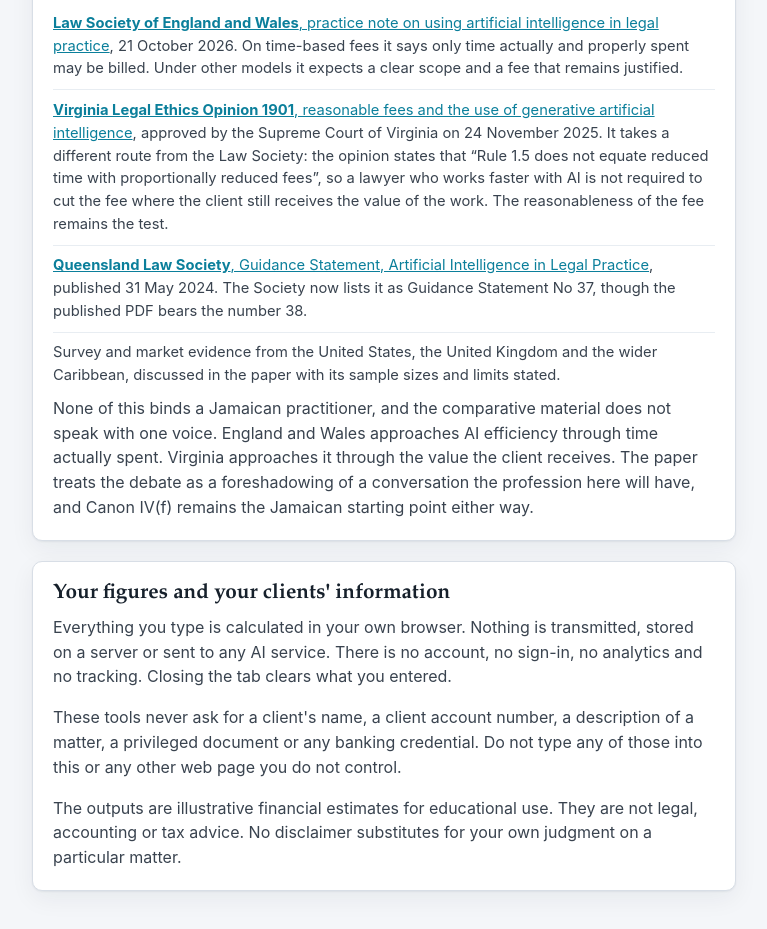
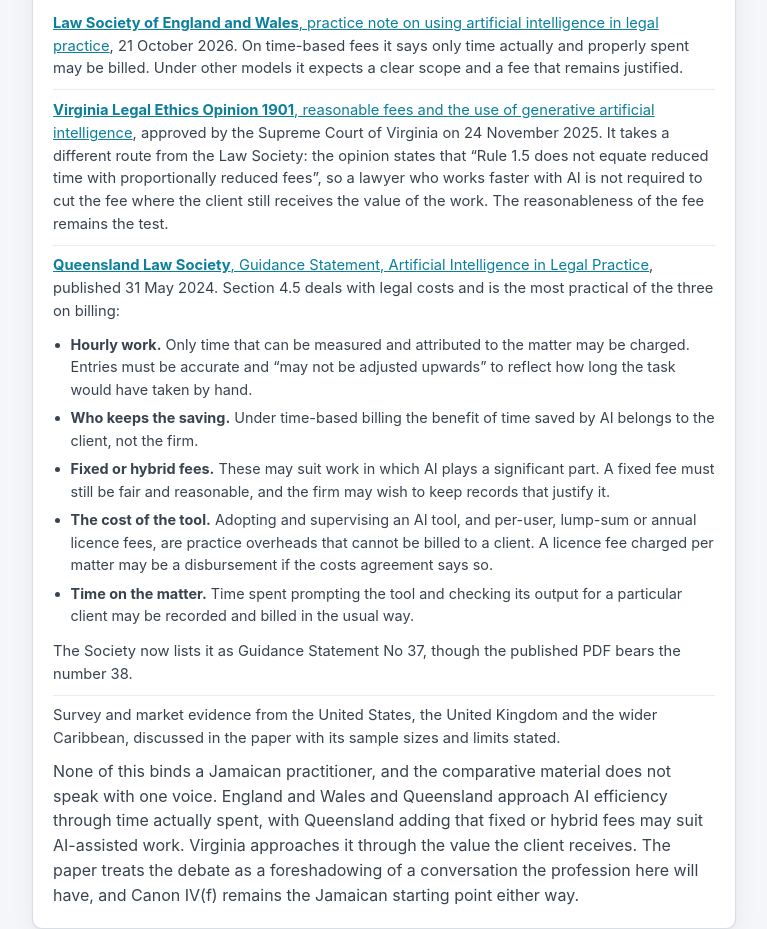
Before and after one commit to slstimpson/beyond-the-billable-hour-hub, a website: page resources.html in a window 1280 px wide. Shown: the part 2038-2967 px from the top of the page, without its empty margins (256-1023 px from the left). Drawn offline with Linux system fonts and the light colour scheme.

Commit message:
Resources: set out what the Queensland guidance says on billing
Co-Authored-By: Claude Fable 5.2 <noreply@anthropic.com>
Claude-Session: https://claude.ai/code/session_01BgGVzig1ArW5jEfpD9uM7g

```diff
--- a/assets/styles.css
+++ b/assets/styles.css
@@ -352,3 +352,7 @@ body.present .hero-brand, body.present .footer-brand { display: none; }
   margin: 0;
   max-width: 52ch;
 }
+
+/* A short list of points inside a source entry on the Resources page. */
+ul.plain-points { margin: .5rem 0 .6rem; padding-left: 1.1rem; }
+ul.plain-points li { padding: .2rem 0; border-bottom: 0; font-size: .9rem; list-style: disc; }
--- a/assets/ui.js
+++ b/assets/ui.js
@@ -4,7 +4,7 @@
  * Every figure a visitor types stays in their own browser.
  */
 
-import { fmt, pct, round, toNumber } from './calc.js?v=3';
+import { fmt, pct, round, toNumber } from './calc.js?v=4';
 export { fmt, pct, round, toNumber };
 
 const PAGES = [
--- a/resources.html
+++ b/resources.html
@@ -6,7 +6,7 @@
 <title>Paper, clause and sources | Practice Economics Hub</title>
 <meta name="description" content="The conference paper, the staged fixed-fee clause, the measures defined, and the Jamaican rules on fees, client money and AI in court.">
 <meta name="theme-color" content="#0e2033">
-<link rel="stylesheet" href="assets/styles.css?v=3">
+<link rel="stylesheet" href="assets/styles.css?v=4">
 <link rel="icon" type="image/png" sizes="32x32" href="assets/brand/favicon-32.png">
 <link rel="apple-touch-icon" href="assets/brand/apple-touch-icon.png">
 </head>
@@ -68,10 +68,18 @@
     <ul class="clean">
       <li><a href="https://www.lawsociety.org.uk/topics/ai-and-lawtech/practice-notes/using-artificial-intelligence-in-legal-practice" target="_blank" rel="noopener"><strong>Law Society of England and Wales</strong>, practice note on using artificial intelligence in legal practice</a>, 21 October 2026. On time-based fees it says only time actually and properly spent may be billed. Under other models it expects a clear scope and a fee that remains justified.</li>
       <li><a href="https://vacourts.gov/static/courts/scv/amendments/leo_1901.pdf" target="_blank" rel="noopener"><strong>Virginia Legal Ethics Opinion 1901</strong>, reasonable fees and the use of generative artificial intelligence</a>, approved by the Supreme Court of Virginia on 24 November 2025. It takes a different route from the Law Society: the opinion states that <q>Rule 1.5 does not equate reduced time with proportionally reduced fees</q>, so a lawyer who works faster with AI is not required to cut the fee where the client still receives the value of the work. The reasonableness of the fee remains the test.</li>
-      <li><a href="https://www.qls.com.au/practising-law-in-qld/ethics/guidance-statements/no-37-artificial-intelligence-in-legal-practice" target="_blank" rel="noopener"><strong>Queensland Law Society</strong>, Guidance Statement, Artificial Intelligence in Legal Practice</a>, published 31 May 2024. The Society now lists it as Guidance Statement No 37, though the published PDF bears the number 38.</li>
+      <li><a href="https://www.qls.com.au/practising-law-in-qld/ethics/guidance-statements/no-37-artificial-intelligence-in-legal-practice" target="_blank" rel="noopener"><strong>Queensland Law Society</strong>, Guidance Statement, Artificial Intelligence in Legal Practice</a>, published 31 May 2024. Section 4.5 deals with legal costs and is the most practical of the three on billing:
+        <ul class="plain-points">
+          <li><strong>Hourly work.</strong> Only time that can be measured and attributed to the matter may be charged. Entries must be accurate and <q>may not be adjusted upwards</q> to reflect how long the task would have taken by hand.</li>
+          <li><strong>Who keeps the saving.</strong> Under time-based billing the benefit of time saved by AI belongs to the client, not the firm.</li>
+          <li><strong>Fixed or hybrid fees.</strong> These may suit work in which AI plays a significant part. A fixed fee must still be fair and reasonable, and the firm may wish to keep records that justify it.</li>
+          <li><strong>The cost of the tool.</strong> Adopting and supervising an AI tool, and per-user, lump-sum or annual licence fees, are practice overheads that cannot be billed to a client. A licence fee charged per matter may be a disbursement if the costs agreement says so.</li>
+          <li><strong>Time on the matter.</strong> Time spent prompting the tool and checking its output for a particular client may be recorded and billed in the usual way.</li>
+        </ul>
+        The Society now lists it as Guidance Statement No 37, though the published PDF bears the number 38.</li>
       <li>Survey and market evidence from the United States, the United Kingdom and the wider Caribbean, discussed in the paper with its sample sizes and limits stated.</li>
     </ul>
-    <p>None of this binds a Jamaican practitioner, and the comparative material does not speak with one voice. England and Wales approaches AI efficiency through time actually spent. Virginia approaches it through the value the client receives. The paper treats the debate as a foreshadowing of a conversation the profession here will have, and Canon IV(f) remains the Jamaican starting point either way.</p>
+    <p>None of this binds a Jamaican practitioner, and the comparative material does not speak with one voice. England and Wales and Queensland approach AI efficiency through time actually spent, with Queensland adding that fixed or hybrid fees may suit AI-assisted work. Virginia approaches it through the value the client receives. The paper treats the debate as a foreshadowing of a conversation the profession here will have, and Canon IV(f) remains the Jamaican starting point either way.</p>
 
   </div>
 
@@ -90,7 +98,7 @@
 </main>
 
 <script type="module">
-import { chrome } from './assets/ui.js?v=3';
+import { chrome } from './assets/ui.js?v=4';
 chrome('resources.html');
 </script>
 </body>
```
Also changed, not shown: ai.html (+2 -2 lines), cash-flow.html (+2 -2 lines), check.html (+2 -2 lines), cost-per-hour.html (+2 -2 lines), fees.html (+2 -2 lines), index.html (+2 -2 lines), plan.html (+2 -2 lines), scorecard.html (+2 -2 lines).
